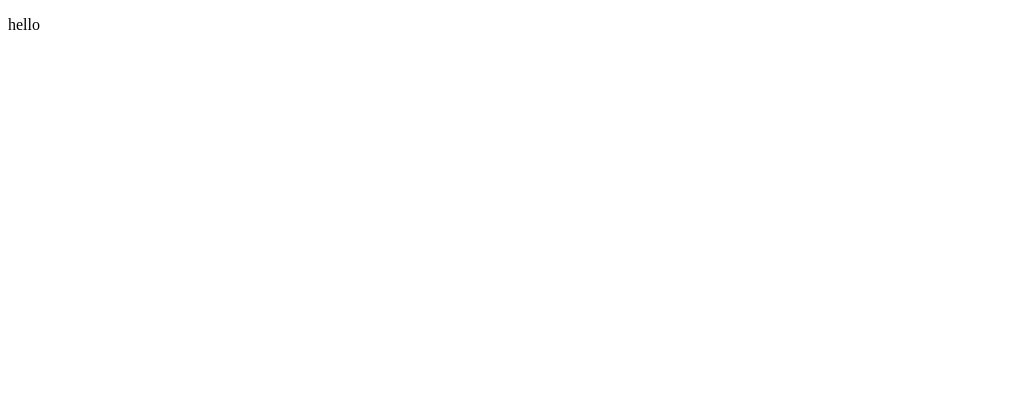
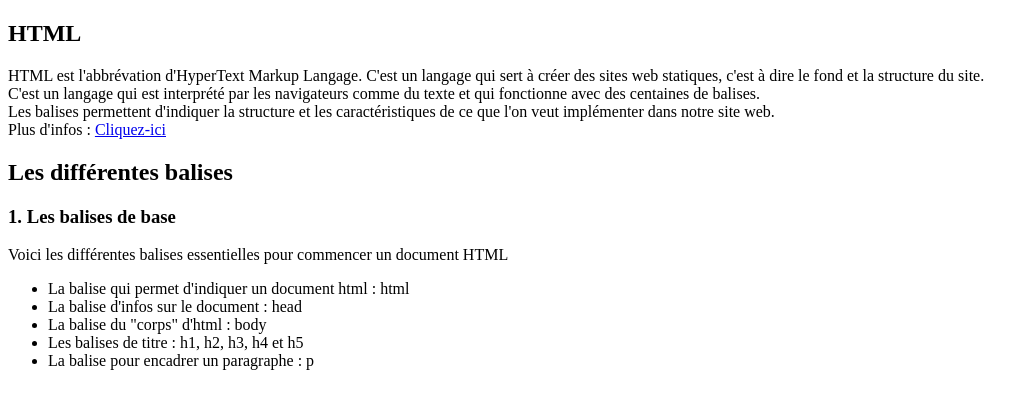
Before and after one commit to camvrst/cheatsheets, a plain HTML site: page index.html in a window 1280 px wide. Shown: the whole page, without its empty margins (0-1035 px from the left). Drawn offline with Linux system fonts and the light colour scheme.

Commit message:
Premiers ajouts html

```diff
--- a/index.html
+++ b/index.html
@@ -1,11 +1,41 @@
 <!DOCTYPE html>
 <html lang="en">
-<head>
-    <meta charset="UTF-8">
-    <meta name="viewport" content="width=device-width, initial-scale=1.0">
-    <title>Document</title>
-</head>
-<body>
-    <p>hello</p>
-</body>
+  <head>
+    <meta charset="UTF-8" />
+    <meta name="viewport" content="width=device-width, initial-scale=1.0" />
+    <title>Cheatsheet HTML</title>
+  </head>
+  <body>
+    <section>
+      <h1>HTML</h1>
+      <p>
+        HTML est l'abbrévation d'HyperText Markup Langage. C'est un langage qui
+        sert à créer des sites web statiques, c'est à dire le fond et la
+        structure du site. <br />
+        C'est un langage qui est interprété par les navigateurs comme du texte
+        et qui fonctionne avec des centaines de balises. <br />
+        Les balises permettent d'indiquer la structure et les caractéristiques
+        de ce que l'on veut implémenter dans notre site web. <br />
+        Plus d'infos :
+        <a href="https://www.comprendre-internet.com/Qu-est-ce-que-le-HTML.html"
+          >Cliquez-ici</a>
+      </p>
+    </section>
+
+    <section>
+      <h2>Les différentes balises</h2>
+      <h3>1. Les balises de base</h3>
+      <p>
+        Voici les différentes balises essentielles pour commencer un document
+        HTML
+      </p>
+      <ul>
+        <li>La balise qui permet d'indiquer un document html : html</li>
+        <li>La balise d'infos sur le document : head</li>
+        <li>La balise du "corps" d'html : body</li>
+        <li>Les balises de titre : h1, h2, h3, h4 et h5</li>
+        <li>La balise pour encadrer un paragraphe : p</li>
+      </ul>
+    </section>
+  </body>
 </html>
```
